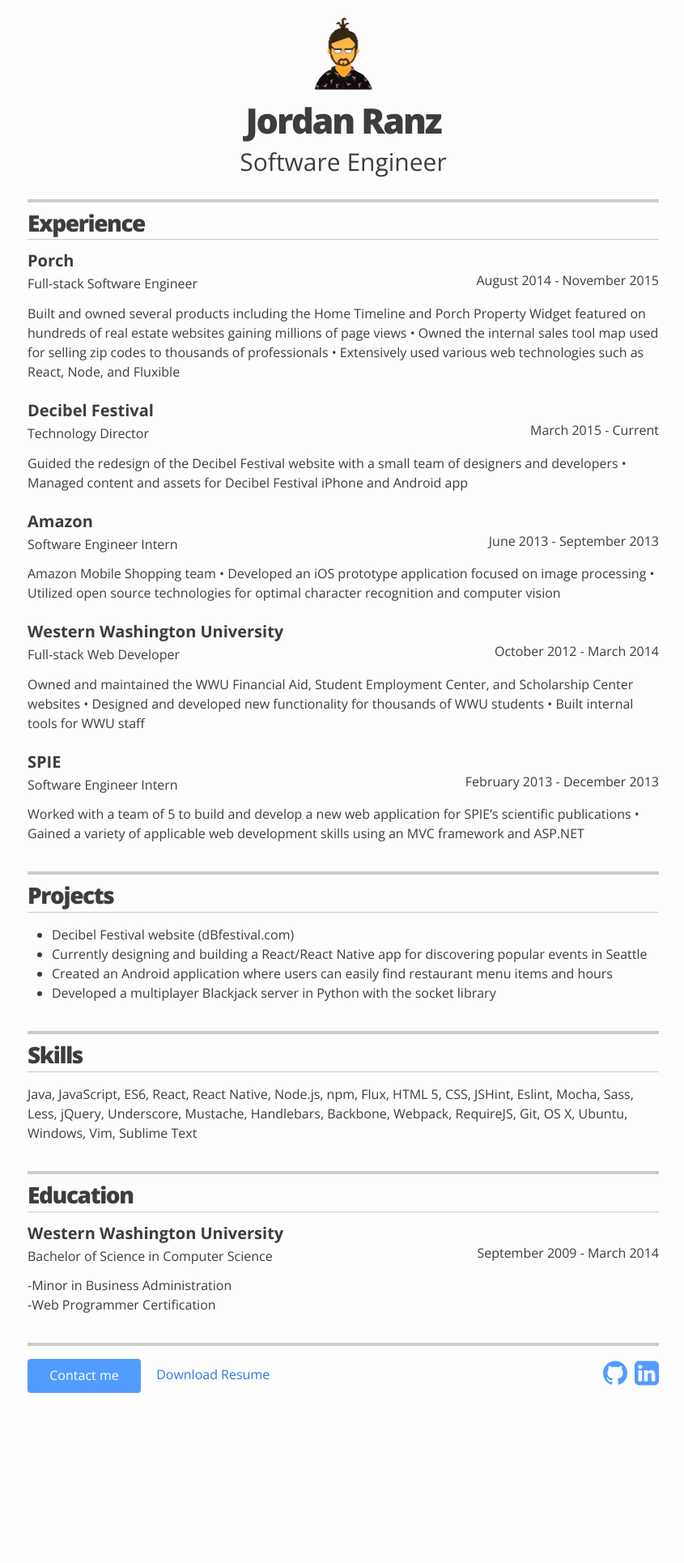
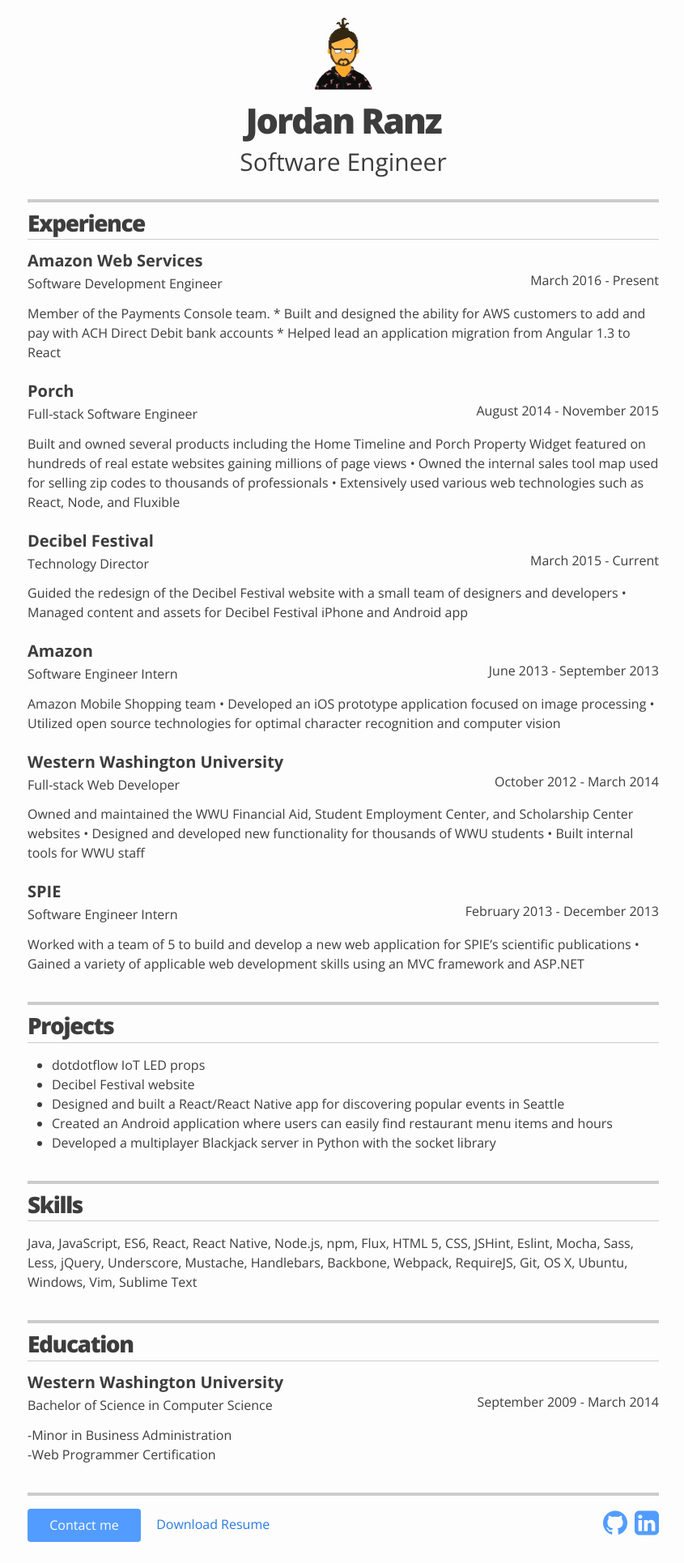
Before and after one commit to jordanranz/jordanranz.github.io, a Jekyll site: the page built from index.html, in a window 1280 px wide. Shown: the whole page at 81% size, without its empty margins (216-1061 px from the left). Built offline with Jekyll 4.4.1, drawn with Linux system fonts in a browser that asks for light colours; nearby versions of some CDN libraries; before the commit the page ends 1746 px from its top, so only the background shows below that.

Commit message:
2018 update

```diff
--- a/_includes/experience.html
+++ b/_includes/experience.html
@@ -1,5 +1,17 @@
 <section id="experience" class="experience content-section">
     <h2 class="section-header">Experience</h2>
+    <div class="content-entry">
+            <h3 class="entry-header">
+                <a href="https://aws.amazon.com/">Amazon Web Services</a>
+            </h3>
+            <h4 class="entry-subheader">Software Development Engineer</h4>
+            <h4 class="entry-subheader entry-date">March 2016 - Present</h4>
+            <div class="entry-body">
+            Member of the Payments Console team.
+            * Built and designed the ability for AWS customers to add and pay with ACH Direct Debit bank accounts
+            * Helped lead an application migration from Angular 1.3 to React
+            </div>
+        </div>
     <div class="content-entry">
         <h3 class="entry-header">
             <a href="https://porch.com/">Porch</a>
--- a/_includes/projects.html
+++ b/_includes/projects.html
@@ -2,8 +2,9 @@
 	<h2 class="section-header">Projects</h2>
 	<div class="content-entry">
 		<ul>
-			<li><a href="http://dbfestival.com/">Decibel Festival website (dBfestival.com)</a></li>
-			<li>Currently designing and building a React/React Native app for discovering popular events in Seattle</li>
+			<li><a href="http://dotdotflow.com">dotdotflow IoT LED props</a></li>
+			<li><a href="http://dbfestival.com/">Decibel Festival website</a></li>
+			<li>Designed and built a React/React Native app for discovering popular events in Seattle</li>
 			<li>Created an Android application where users can easily find restaurant menu items and hours</li>
 			<li>Developed a multiplayer Blackjack server in Python with the socket library</li>
 	</div>
```
